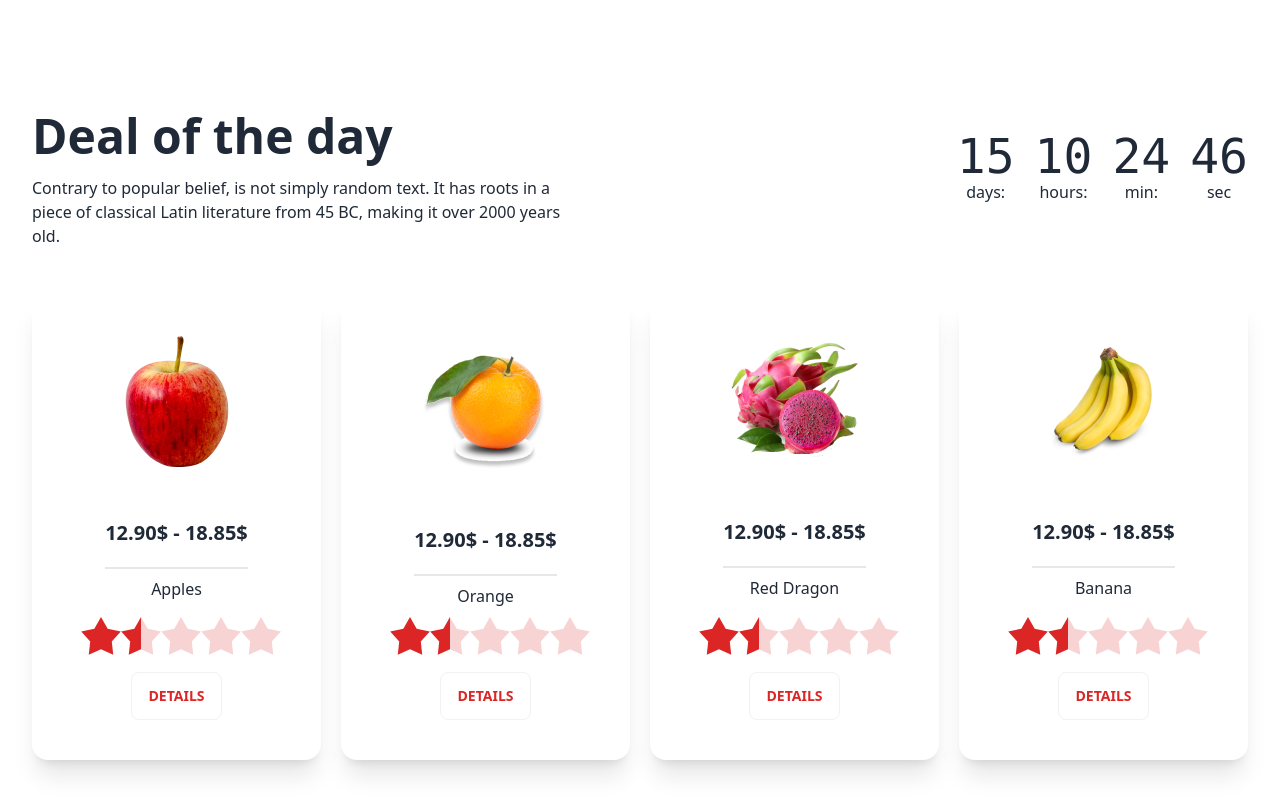
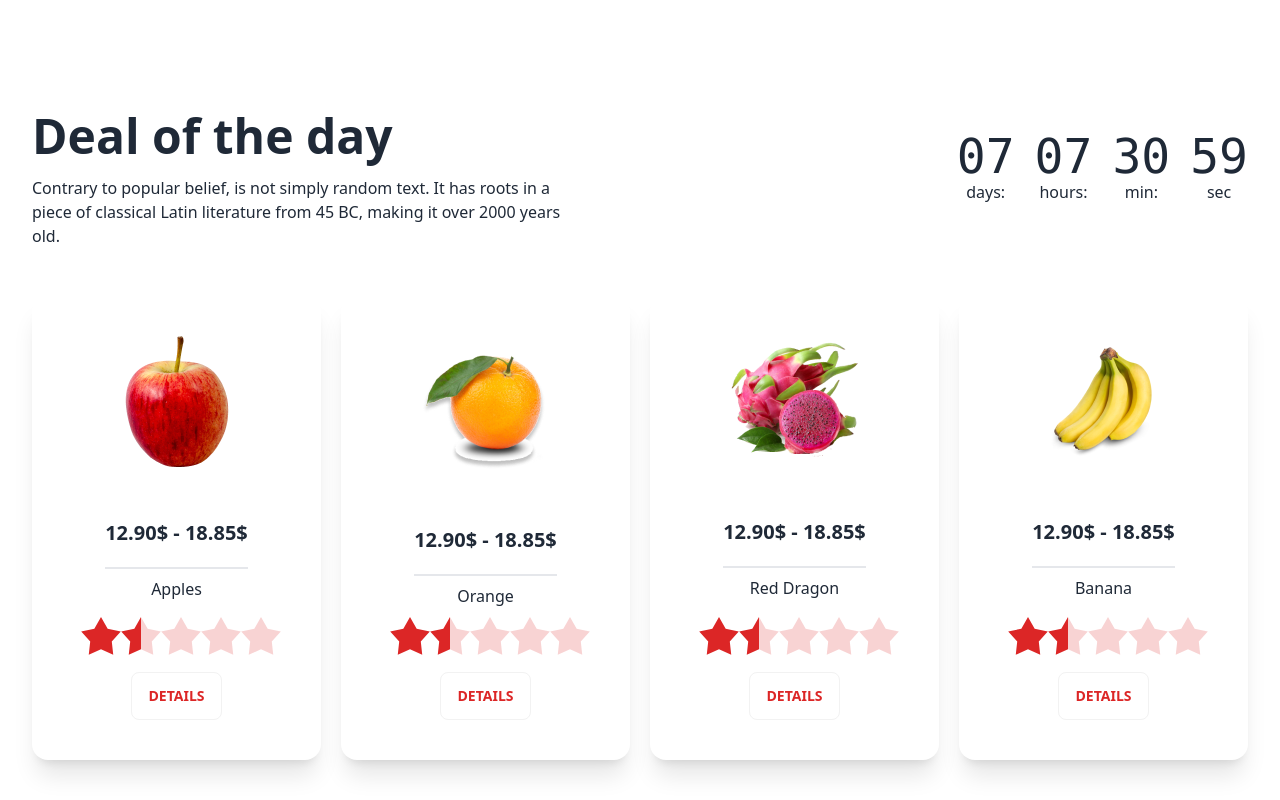
Before and after one commit to tanmoyroy4/fruits, a plain HTML site: page index.html in a window 1280 px wide. Shown: the part 800-1600 px from the top of the page. Drawn offline with nearby package versions, Linux system fonts and the light colour scheme.

Commit message:
aded a new code

```diff
--- a/index.html
+++ b/index.html
@@ -205,25 +205,25 @@
               <div class="grid grid-flow-col gap-5 justify-center text-center auto-cols-max">
                 <div class="flex flex-col">
                   <span class="countdown font-mono text-5xl">
-                    <span style="--value: 15">:</span>
+                    <span style="--value: 7">:</span>
                   </span>
                   days:
                 </div>
                 <div class="flex flex-col">
                   <span class="countdown font-mono text-5xl">
-                    <span style="--value: 10">:</span>
+                    <span style="--value: 07">:</span>
                   </span>
                   hours:
                 </div>
                 <div class="flex flex-col">
                   <span class="countdown font-mono text-5xl">
-                    <span style="--value: 24">:</span>
+                    <span style="--value: 30">:</span>
                   </span>
                   min:
                 </div>
                 <div class="flex flex-col">
                   <span class="countdown font-mono text-5xl">
-                    <span style="--value: 46"></span>
+                    <span style="--value: 59"></span>
                   </span>
                   sec
                 </div>
@@ -1091,7 +1091,7 @@
       <div class="space-y-5">
         <div class="flex items-center">
           <img src="./images/logo.png" alt="" />
-          <h3 class="text-4xl font-semibold">Fruit Burst</h3>
+          <h3 class="text-4xl font-bold">Fruit Burst</h3>
         </div>
         <div>
           <ul class="flex flex-wrap justify-center gap-5">
```
